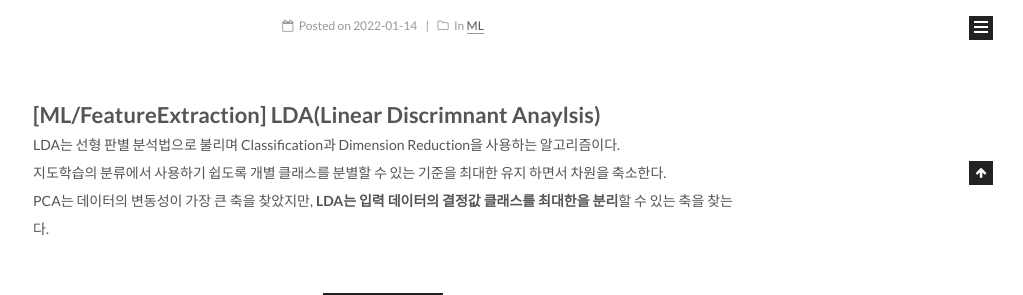
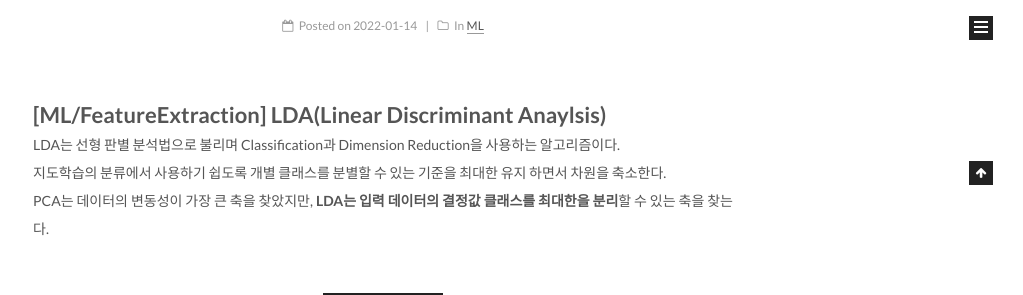
Before and after one commit to ominiv/ominiv.github.io, a Jekyll site: the page built from index.html, in a window 1280 px wide. Shown: the part 815-1110 px from the top of the page, without its empty margins (257-1280 px from the left). Built offline with Jekyll 4.4.1, drawn with Linux system fonts in a browser that asks for light colours; formulas are drawn with MathJax 3; the list of posts is cut into pages by our own code.

Commit message:
dimension reduction

```diff
--- a/_posts/2022-01-14-ML-FeatureExtraction-LDA.md
+++ b/_posts/2022-01-14-ML-FeatureExtraction-LDA.md
@@ -10,7 +10,7 @@ tags:
 
 ---
 
-# [ML/FeatureExtraction] LDA(Linear Discrimnant Anaylsis)
+# [ML/FeatureExtraction] LDA(Linear Discriminant Anaylsis)
 LDA는 선형 판별 분석법으로 불리며 Classification과 Dimension Reduction을 사용하는 알고리즘이다.<Br>지도학습의 분류에서 사용하기 쉽도록 개별 클래스를 분별할 수 있는 기준을 최대한 유지 하면서 차원을 축소한다.<br>PCA는 데이터의 변동성이 가장 큰 축을 찾았지만, **LDA는 입력 데이터의 결정값 클래스를 최대한을 분리**할 수 있는 축을 찾는다.
 
 **LDA는 특정 공간상에서 클래스 분리를 최대화하는 축을 찾기 위해 클래스간 분산은 최대한 크게 가져가고 클래스 내부 분산은 최대한 작게 가져가는 방식이다.**<Br> 아래 그림처럼 데이터를 특정 한 축에 사영한 후 두 범주를 잘 구분할 수 있는 직선을 찾는걸 목표로 한다.
```
Also changed, not shown: _posts/2022-01-14-ML-FeatureExtraction-SVD.md (+1 -2 lines).
